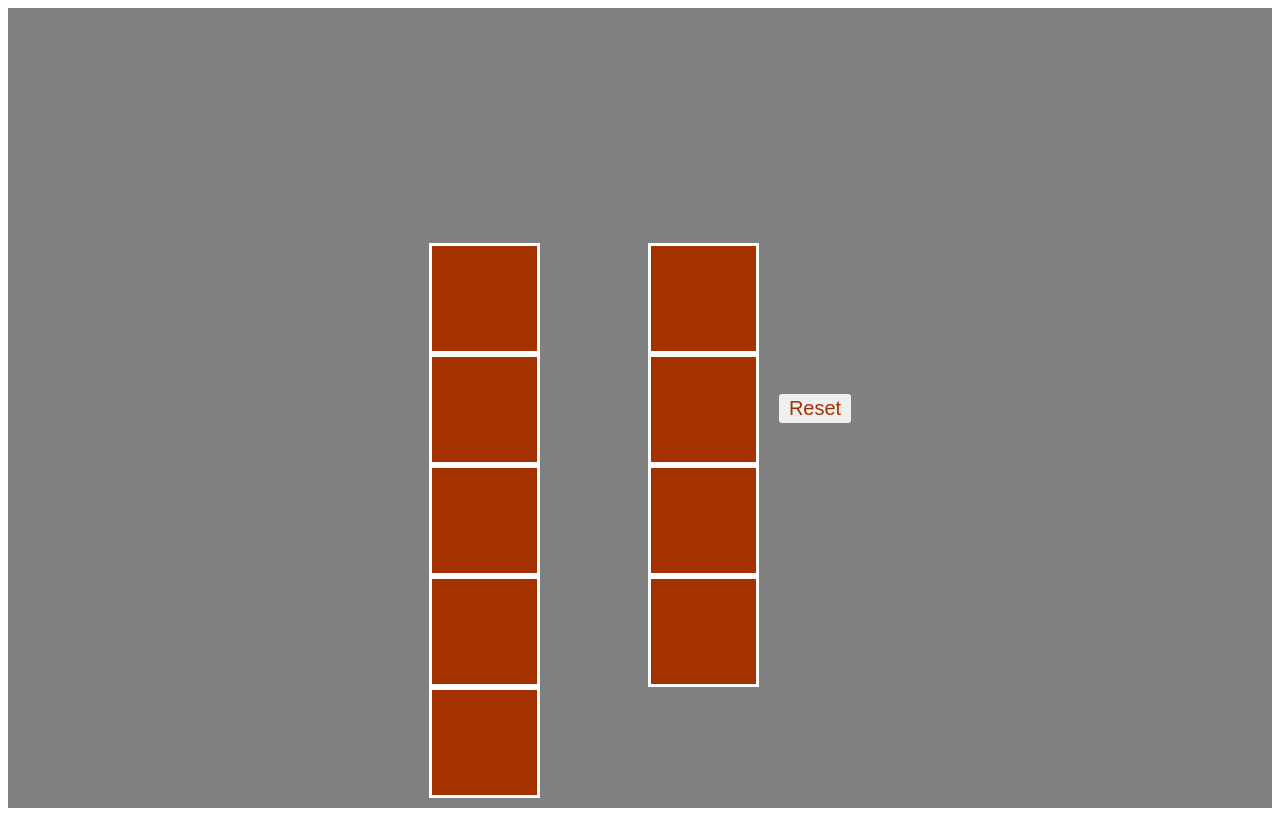
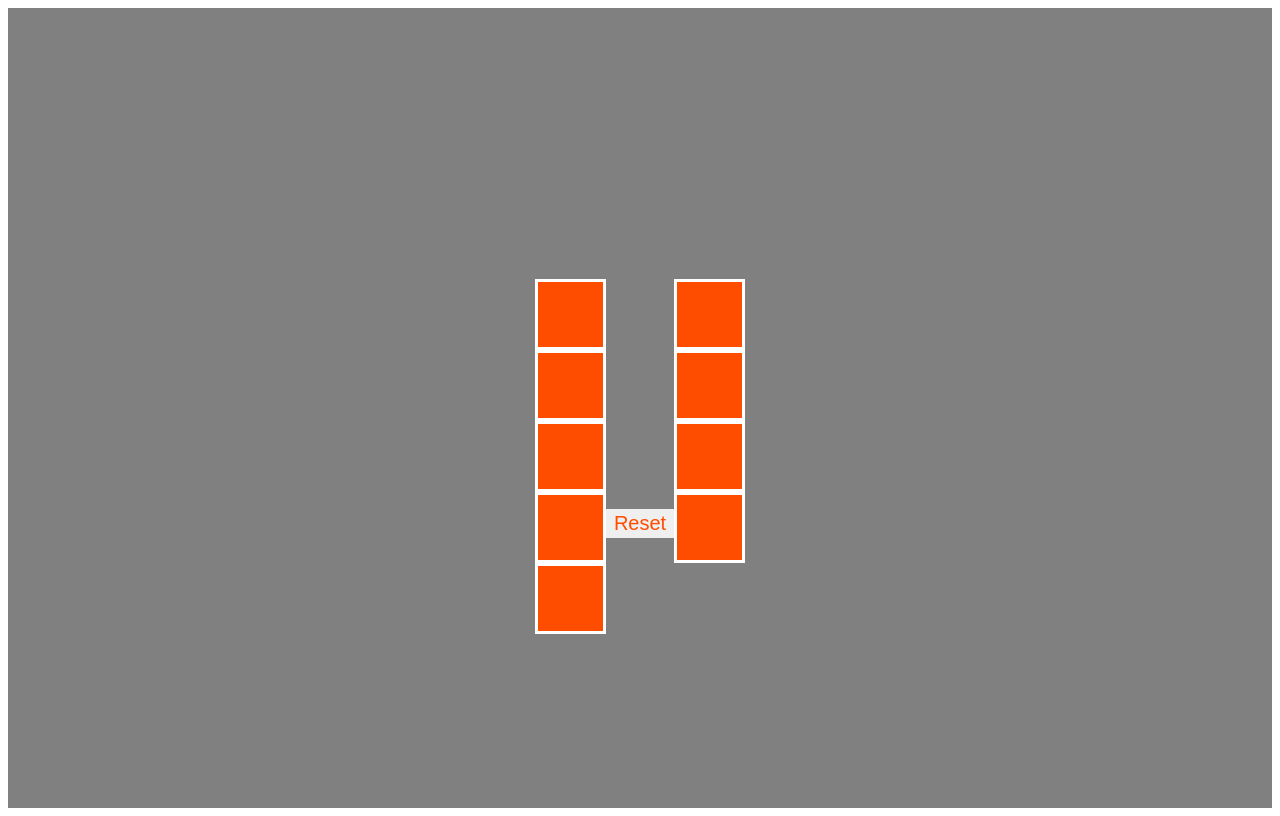
Before and after one commit to OrxanMukhtar/tic-tac-toe_game, a plain HTML site: page index.html in a window 1280 px wide. Drawn offline with Linux system fonts and the light colour scheme.

Commit message:
Second chngs

```diff
--- a/assets/css/style.css
+++ b/assets/css/style.css
@@ -6,11 +6,12 @@
     display: flex;
     align-items: center;
     justify-content: center;
+    flex-direction: column;
 }
 
 .gameArea {
-    width: 330px;
-    height: 330px;
+    width: 210px;
+    height: 210px;
     display: flex;
     justify-content: space-between;
     align-items: center;
@@ -19,10 +20,10 @@
 }
 
 .gameArea div {
-    width: 105.1px;
-    height: 105px;
+    width: 65.1px;
+    height: 65.2px;
     color: #fff;
-    background-color: rgb(164, 49, 0);
+    background-color: rgb(255, 77, 0);
     border: 3px solid rgb(255, 255, 255);
 
     display: flex;
@@ -35,14 +36,10 @@
 #winnerImage {
     position: absolute;
     transform: translate(-50%, -50%);
-
     width: 200px;
-
     top: 50%;
     left: 50%;
-
     border-radius: 20px;
-
 }
 
 .resetBtn {
@@ -50,6 +47,6 @@
     padding: 3px 10px;
     border-radius: 3px;
     border: none;
-    margin-left: 20px;
-    color: rgb(164, 49, 0);
+    margin-top: 20px;
+    color: rgb(255, 77, 0);
 }
```
